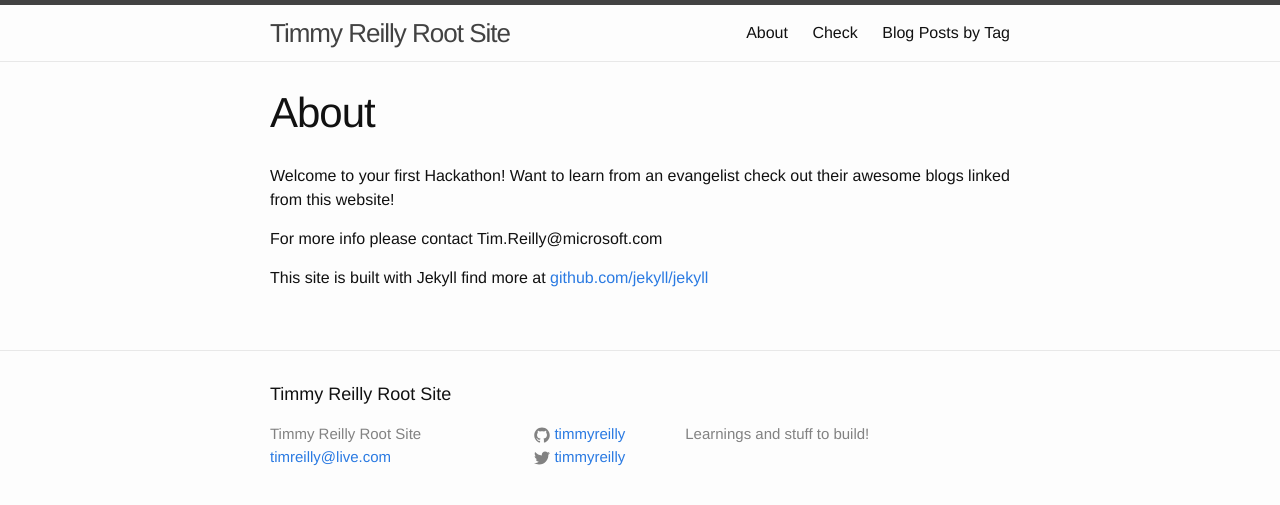
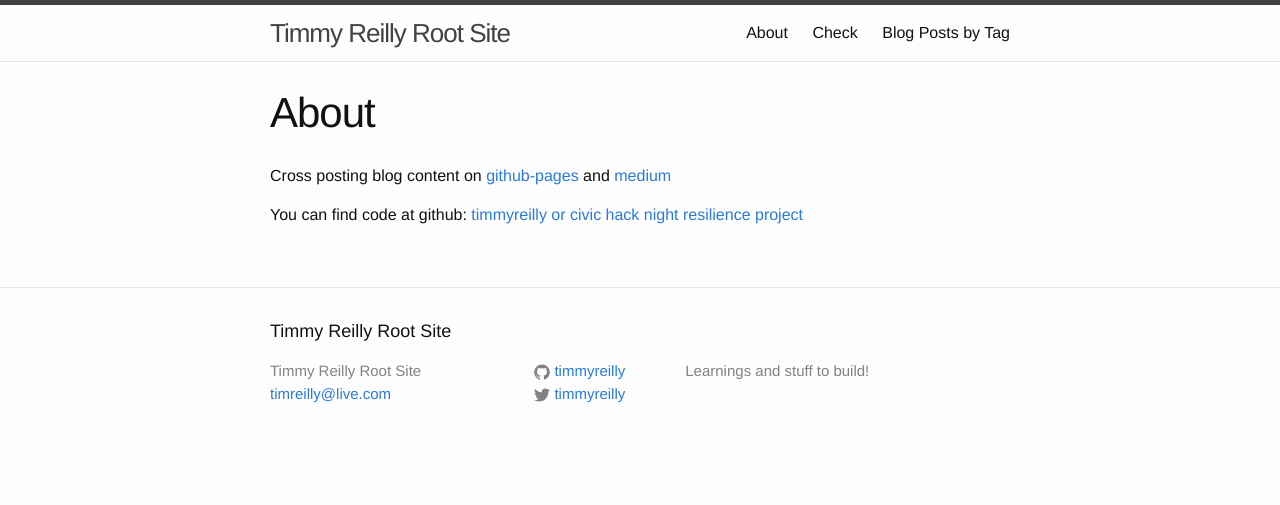
Before and after one commit to timmyreilly/timmyreilly.github.io, a Jekyll site: the page built from about.md, in a window 1280 px wide. Shown: the top 505 px of the page. Built offline with Jekyll 4.4.1, drawn with Linux system fonts in a browser that asks for light colours.

```diff
--- a/about.md
+++ b/about.md
@@ -4,8 +4,9 @@ title: About
 permalink: /about/
 ---
 
-Welcome to your first Hackathon! Want to learn from an evangelist check out their awesome blogs linked from this website!
+Cross posting blog content on [github-pages](https://timmyreilly.github.io/) and [medium](https://medium.com/@timothyreilly)
 
-For more info please contact Tim.Reilly@microsoft.com
 
-This site is built with Jekyll find more at [github.com/jekyll/jekyll](https://github.com/jekyll/jekyll)
+You can find code at github:
+[timmyreilly](https://github.com/timmyreilly/)
+[or civic hack night resilience project](https://github.com/ResiliencyWorkingGroup)
```
Also changed, not shown: _posts/2013-11-22-the-first-post (1).md (deleted, +0 -16 lines), _posts/2013-11-22-the-first-post.md (+5 -1 lines).
